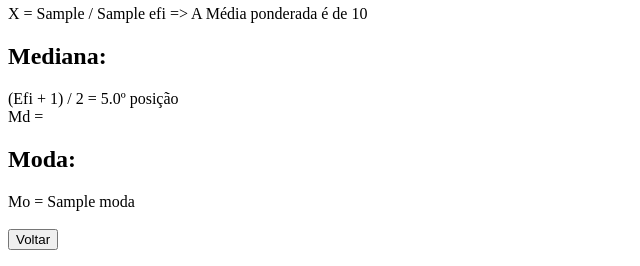
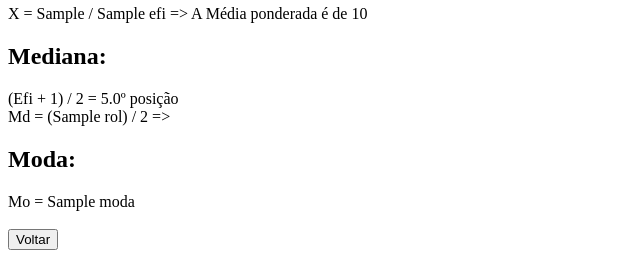
Before and after one commit to Danilo/statistic-calculator-tabajara, a Flask app: template templates/discreta.html in a window 1280 px wide. Shown: the part 543-809 px from the top of the page, without its empty margins (0-640 px from the left). Run offline with Flask 2, Linux system fonts and the light colour scheme; the template is opened without the code that fills it: most values are stand-ins (such as "Sample title", 1, 10 or a date in 2020).

Commit message:
Discreta working fine.

```diff
--- a/app.py
+++ b/app.py
@@ -45,7 +45,7 @@ def data():
 			discreta.insert_Exi_fi(discreta.media)
 			discreta.insert_moda(discreta.xi, discreta.fi)
 			discreta.lines = len(discreta.xi)
-			return render_template('discreta.html', statistic=discreta)
+			return render_template('discreta.html', statistic=discreta, rol=dados_brutos)
 		elif request.form['form_id'] == 'continua':
 			dados_brutos = data_to_rol([111, 90, 121, 105, 122, 61, 128, 112, 128, 93, 108, 138, 88, 110, 112, 112, 97, 128, 102, 125, 87, 119, 104, 116, 96, 114, 107, 113, 80, 113, 123, 95, 115, 70, 115, 101, 114, 127, 92, 103, 78, 118, 100, 115, 116, 98, 119, 72, 125, 109, 79, 139, 75, 109, 123, 124, 108, 125, 116, 83, 94, 106, 117, 82, 122, 99, 124, 84, 91, 130])
 			continua = Continua()
--- a/templates/discreta.html
+++ b/templates/discreta.html
@@ -44,12 +44,14 @@
 		<br/>
 		<h2>Mediana:</h2>
 		{% if (statistic.Efi % 2) == 0 %}
-		(Efi / 2) e (Efi + 1) / 2 = {{ (statistic.Efi/2)|int }}º e {{ ((statistic.Efi+1)/2)|round|int }}º posições
+			(Efi / 2) e (Efi + 1) / 2 = {{ (statistic.Efi/2)|round|int }}º e {{ ((statistic.Efi+1)/2)|round|int }}º posições
+			<br/>
+			Md = ({{ rol[(statistic.Efi/2)|int] }} + {{ rol[((statistic.Efi+1)/2)|int] }}) / 2 => {{ ((rol[(statistic.Efi/2)|int]|float + rol[(statistic.Efi/2)|int]|float) / 2) }}
 		{% else %}
 		(Efi + 1) / 2 = {{ ((statistic.Efi+1)/2)|round }}º posição
+			<br/>
+			Md = ({{ rol[(statistic.Efi/2)|int|float] }}) / 2 =>
 		{% endif %}
-		<br/>
-		Md =
 		<br/>
 		<h2>Moda:</h2>
 		Mo =
```
